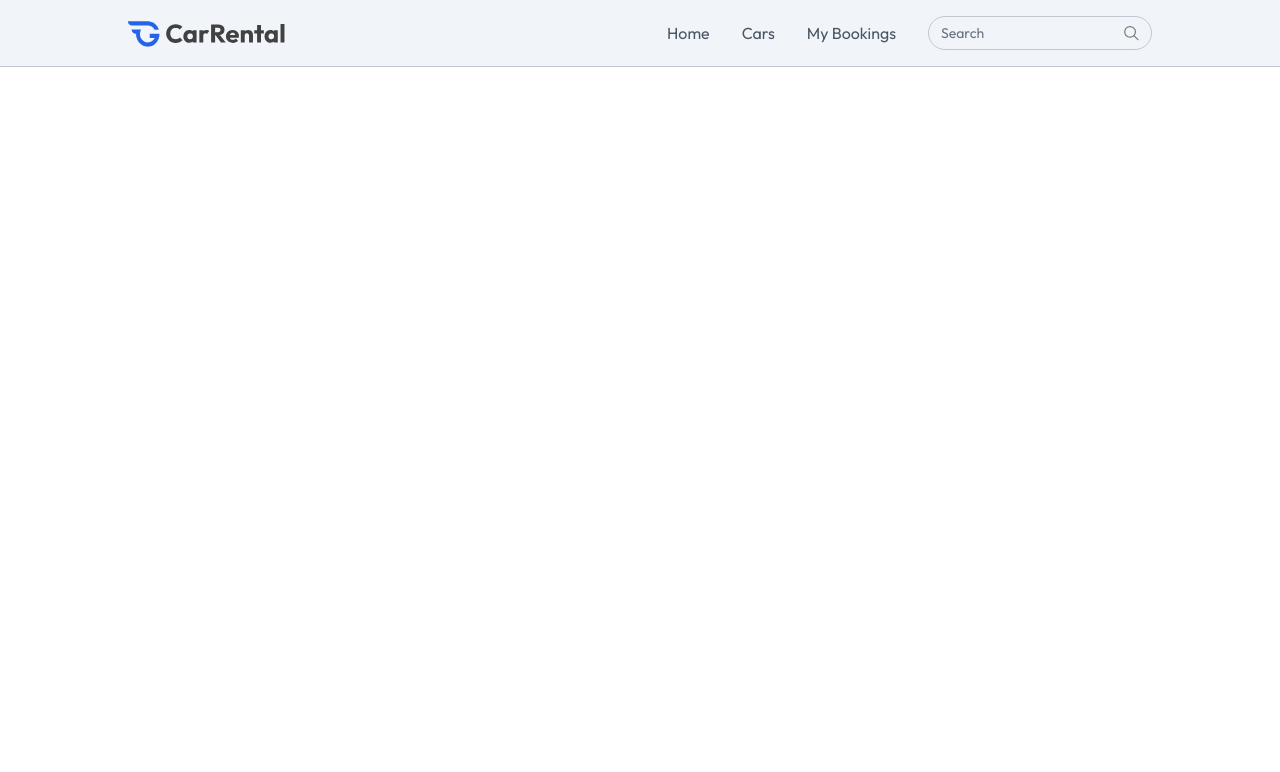
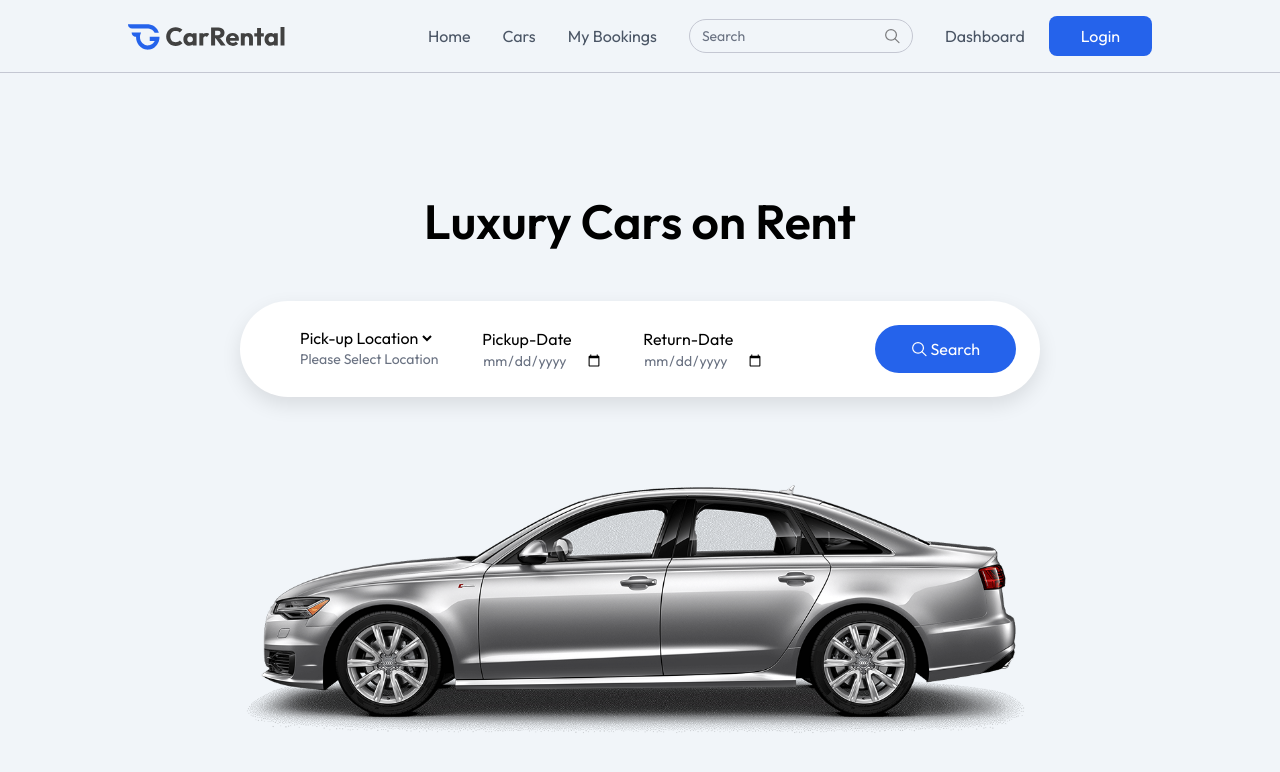
Before and after one commit to hiten8499/Car-Rental-System, a React (Vite) app in the folder client/: page / in a window 1280 px wide. Shown: the top 772 px of the page. Built offline with nearby package versions, Linux system fonts and the light colour scheme.

Commit message:
Hero Section added and mounted to the Home Page

```diff
--- a/client/src/App.jsx
+++ b/client/src/App.jsx
@@ -1,11 +1,25 @@
-import React from 'react'
+import React, { useState } from 'react'
 import Navbar from './components/Navbar'
+import { Route, Routes, useLocation } from 'react-router-dom'
+import Home from './pages/Home'
+import CarDetails from './pages/CarDetails'
+import Cars from './pages/Cars'
+import MyBookings from './pages/MyBookings'
 
 const App = () => {
+  const [showLogin, setShowLogin]=useState(false)
+  const isOwnerPath =useLocation().pathname.startsWith('/owner');
   return (
-    <div>
-      <Navbar/>
-    </div>
+    <>
+      { !isOwnerPath && <Navbar setShowLogin={setShowLogin} />}
+
+       <Routes>
+            <Route path='/' element={<Home/>} />
+            <Route path='/car-details/:id' element={<CarDetails/>} />
+            <Route path='/cars' element={<Cars/>} />
+            <Route path='/my-bookings' element={<MyBookings/>} />
+       </Routes>
+    </>
   )
 }
 
--- a/client/src/assets/assets.js
+++ b/client/src/assets/assets.js
@@ -41,7 +41,7 @@
 import car_image3 from "./car_image3.png"
 import car_image4 from "./car_image4.png"
 
-export const cityList = ['New York', 'Los Angeles', 'Houston', 'Chicago']
+export const cityList = ['Dwarka', 'Rajkot', 'Ahemdabad', 'Jamnagar', 'Surat', 'Vadodara', 'Gandhinagar', 'Mehsana', 'Bhavnagar', 'Anand'];
 
 export const assets = {
     logo,
--- /dev/null
+++ b/client/src/components/Hero.jsx
@@ -0,0 +1,43 @@
+import React, { useState } from 'react'
+import { assets, cityList } from '../assets/assets'
+
+const Hero = () => {
+     const [pickupLocation,setPickupLocation]=useState('');
+  return (
+    <div className='h-screen flex flex-col items-center justify-center gap-14 bg-light text-center'>
+        <h1 className='text-4xl md:text-5xl font-semibold'> Luxury Cars on Rent</h1>
+        <form className='flex flex-col md:flex-row items-start md:items-center
+         justify-between p-6  rounded-lg md:rounded-full w-full max-w-80 md:max-w-200
+         bg-white shadow-[0px_8px_20px_rgba(0,0,0,0.1)]'>
+
+            <div className='flex flex-col md:flex-row items-start md:itmes-center
+             gap-10 min-md:ml-8'>
+                <div className='flex flex-col items-start gap-'>
+                    <select required value={pickupLocation} onChange={(e)=>setPickupLocation(e.target.value)}>
+                        <option value="" disabled selected>Pick-up Location</option>
+                        {cityList.map((city)=> <option key={city} value={city} >{city}</option>)}
+                    </select>
+                    <p className='px-1 text-sm text-gray-500'>{pickupLocation ? pickupLocation:'Please Select Location'}</p>
+                </div>
+                <div className='flex flex-col items-start gap-'>
+                    <label htmlFor="pickup-date">Pickup-Date</label>
+                    <input type="date" id="pickup-date" min={new Date().toISOString().split('T')[0]}
+                    className='text-sm text-gray-500 ' required />
+                </div>
+                <div className='flex flex-col items-start gap-'>
+                    <label htmlFor="return-date">Return-Date</label>
+                    <input type="date" id="return-date" min={new Date().toISOString().split('T')[0]} className='text-sm text-gray-500 ' required />
+                </div>
+
+             </div>
+              <button className='flex items-center justify-center gap-1 px-9 py-3 max-sm:mt-4
+                 bg-primary hover:bg-primary-dull text-white rounded-full cursor-pointer'>
+                    <img src={assets.search_icon} alt="search" className='brightness-300'/>
+                    Search </button>
+            </form>
+        <img src={assets.main_car} alt="car" className='max-h-74' />
+    </div>
+  )
+}
+
+export default Hero
--- a/client/src/components/Navbar.jsx
+++ b/client/src/components/Navbar.jsx
@@ -1,9 +1,10 @@
 import React from 'react'
 import { assets, menuLinks } from '../assets/assets'
-import { Link, useLocation } from 'react-router-dom'
-const Navbar = () => {
+import { Link, useLocation, useNavigate } from 'react-router-dom'
+const Navbar = ({setShowLogin}) => {
     const location =useLocation();
     const [open, setOpen] = React.useState(false);
+    const navigate=useNavigate();
   return (
     <div className={`flex items-center justify-between px-6 md:px-16 lg:px-24 xl:px-32 py-4 text-gray-600
     border-b border-borderColor relative transition-all
@@ -29,7 +30,15 @@
             placeholder-gray-500' placeholder='Search'/>
             <img src={assets.search_icon} alt='Search icon'/>
         </div>
+         <div className="flex max-sm:flex-col items-start sm:items-center gap-6">
+             <button className="cursor-pointer" onClick={()=>navigate('/owner')}>Dashboard</button>
+             <button className="cursor-pointer px-8 py-2 bg-primary hover:bg-primary-dull
+             transition-all text-white rounded-lg" onClick={()=>setShowLogin(true)}>Login</button>
+         </div>
       </div>
+        <button className='sm:hidden cursor-pointer' aria_label="menu-button" onClick={()=>setOpen(!open)}>
+          <img src={open ? assets.close_icon: assets.menu_icon } alt="menu" />
+        </button>
     </div>
   )
 }
--- /dev/null
+++ b/client/src/pages/CarDetails.jsx
@@ -0,0 +1,11 @@
+import React from 'react'
+
+const CarDetails = () => {
+  return (
+    <div>
+
+    </div>
+  )
+}
+
+export default CarDetails
--- /dev/null
+++ b/client/src/pages/Cars.jsx
@@ -0,0 +1,11 @@
+import React from 'react'
+
+const Cars = () => {
+  return (
+    <div>
+
+    </div>
+  )
+}
+
+export default Cars
--- /dev/null
+++ b/client/src/pages/Home.jsx
@@ -0,0 +1,12 @@
+import React from 'react'
+import Hero from '../components/Hero'
+
+const Home = () => {
+  return (
+    <>
+      <Hero/>
+    </>
+  )
+}
+
+export default Home
--- /dev/null
+++ b/client/src/pages/MyBookings.jsx
@@ -0,0 +1,11 @@
+import React from 'react'
+
+const MyBookings = () => {
+  return (
+    <div>
+
+    </div>
+  )
+}
+
+export default MyBookings
```
